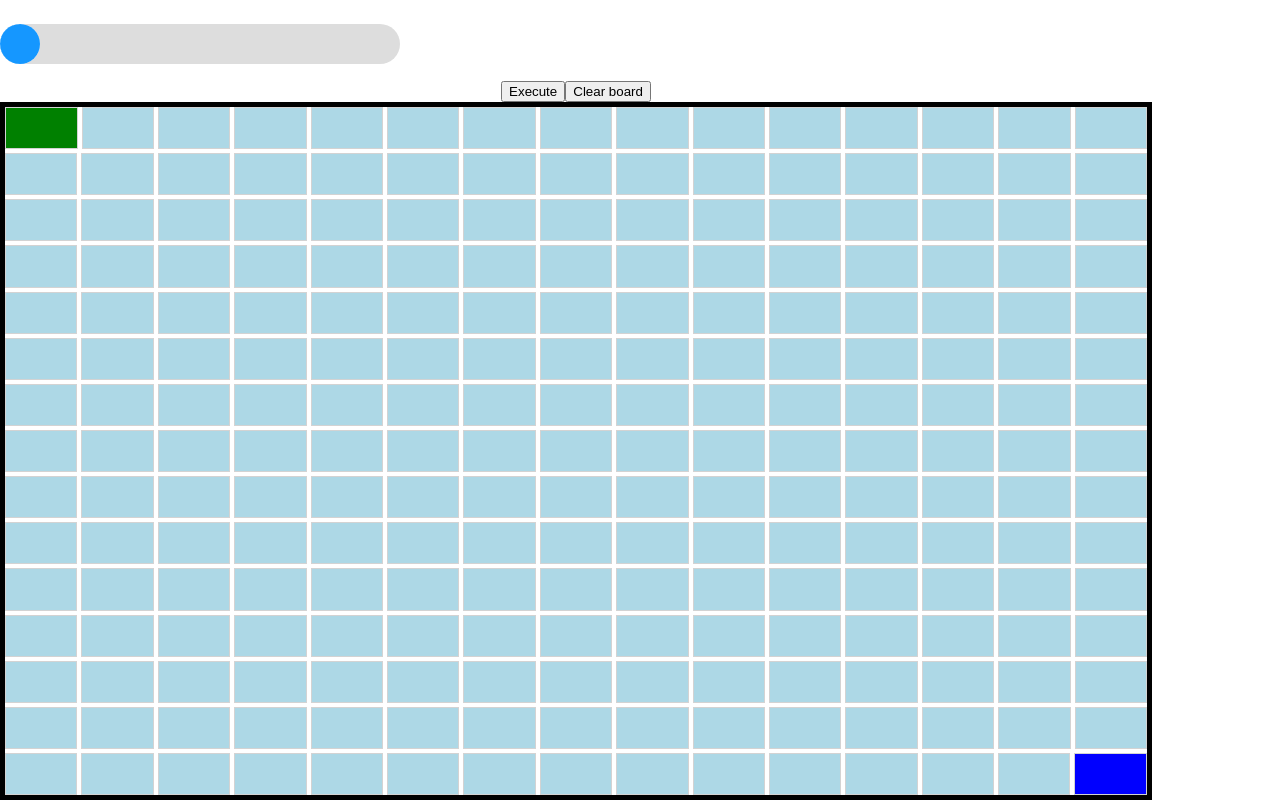
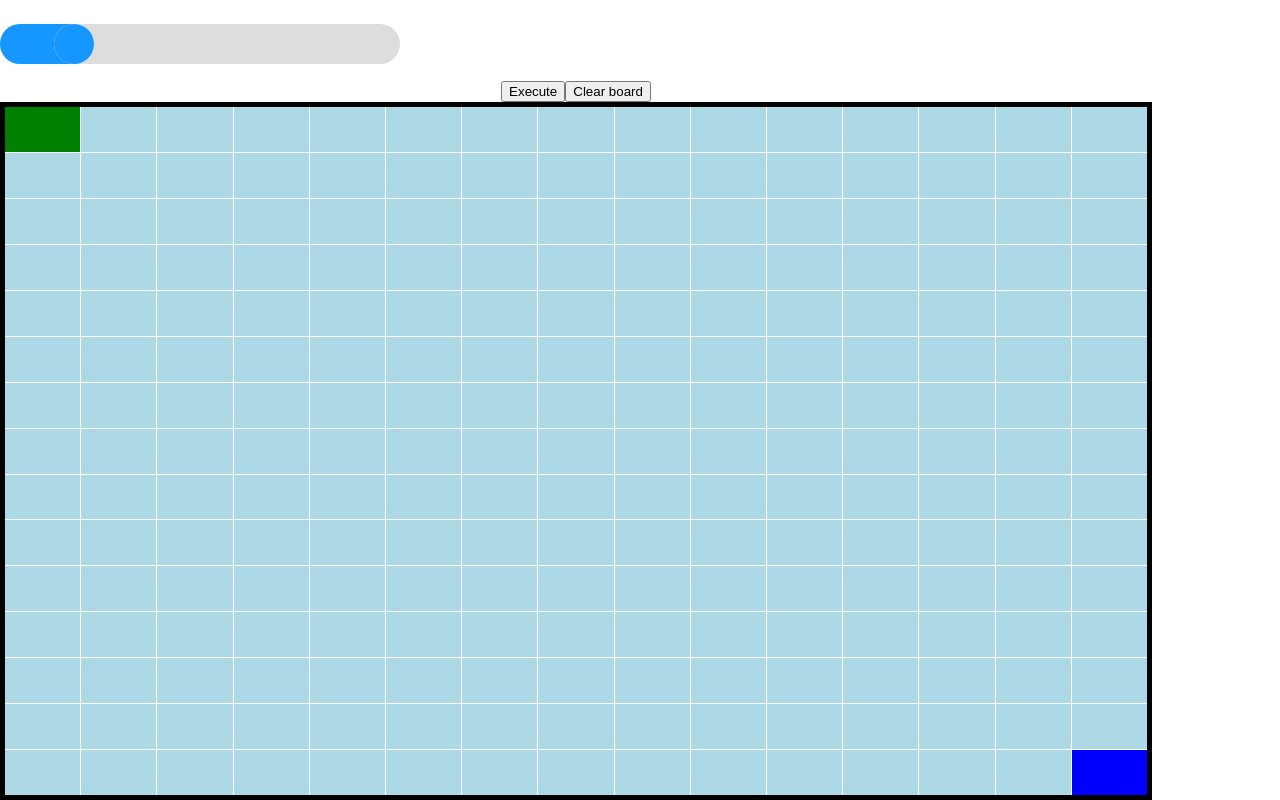
Before and after one commit to NenkoPakov/AlgorithmsVisualizer, a React (Create React App) app: page / in a window 1280 px wide. Built offline with nearby package versions, Linux system fonts and the light colour scheme.

Commit message:
Got the slider working

```diff
--- a/src/App.tsx
+++ b/src/App.tsx
@@ -17,45 +17,26 @@ const BoardContainer = styled.section`
 function App() {
   const INITIAL_SIZE = 15;
 
-  const [boardSize, setBoardSize] = useState<number>(0);
-  const [rows, setRows] = useState(INITIAL_SIZE);
-  const [cols, setCols] = useState(INITIAL_SIZE);
+  const [boardSize, setBoardSize] = useState<number>(INITIAL_SIZE);
 
 
-  // const setBoardSize = (event: any) => {
-  //   // If the user presses the "Enter" key on the keyboard
-  //   // if (event.key === "Enter")
-  //   {
+  const handleSliderUpdate = (sliderValue: number) => {
+    const minSize = 10;
+    const maxSize = 50;
+    const ratio = maxSize - minSize;
+    const newSize = minSize + Math.ceil(ratio * sliderValue / 100);
 
-  //     // Cancel the default action, if needed
-  //     // event.preventDefault();
-
-  //     if (event.target.name == 'rows-input') {
-  //       setRows(event.target.value);
-  //       console.log("rows")
-  //       console.log(event.target.value)
-  //     } else {
-  //       setCols(event.target.value);
-  //       console.log("cols")
-  //       console.log(event.target.value)
-  //     }
-  //   }
-  // }
-
-  useEffect(() => {
-    setRows(INITIAL_SIZE + boardSize / 10);
-    setCols(INITIAL_SIZE + boardSize / 10);
-  }, [boardSize])
+    setBoardSize(newSize);
+  }
 
   return (
-    //React could deal approximately fast with board 30 by 30 not larger
     <React.Fragment>
       {/* <input  key='rows-input' name='rows-input' onChange={(e) => setBoardSize(e)} defaultValue={INITIAL_SIZE} type="number" />
       <input  key='cols-input'  name='cols-input' onChange={(e) => setBoardSize(e)} defaultValue={INITIAL_SIZE} type="number" /> */}
-      <RangeSlider boardSize={boardSize} updateBoardSize={setBoardSize} />
+      <RangeSlider boardSize={boardSize} updateBoardSize={handleSliderUpdate} />
       <BoardContainer>
-        <Board size={INITIAL_SIZE} algorithmFunc={breadthFirstSearch} ></Board>
-        {/* <Board size={INITIAL_SIZE} algorithmFunc={greedyBestFirstSearch} ></Board> */}
+        {/* <Board size={boardSize} algorithmFunc={breadthFirstSearch} ></Board> */}
+        <Board size={boardSize} algorithmFunc={greedyBestFirstSearch} ></Board>
       </BoardContainer>
     </React.Fragment>
   );
--- a/src/components/Board.tsx
+++ b/src/components/Board.tsx
@@ -1,11 +1,11 @@
 import Cell from './Cell';
-import React from 'react';
+import React, { useEffect, useState } from 'react';
 import styled from 'styled-components';
 import { ComeFrom, ComeFromData, Props } from '../interfaces/Board.interface';
 import { Node } from '../interfaces/Cell.interface';
 import BoardProvider from './BoardContext';
 
-const TIMEOUT_MILLISECONDS = 20;
+const TIMEOUT_MILLISECONDS = 100;
 
 const createDelay = async () => {
     return new Promise(resolve => setTimeout(resolve, TIMEOUT_MILLISECONDS));
@@ -30,7 +30,7 @@ display: flex;
 flex-basis:100%;
 flex-direction:column;
 border:5px solid black;
-gap:4px;
+gap:1px;
 `;
 
 const RowWrapper = styled.div`
@@ -39,7 +39,7 @@ position:relative;
 display: flex;
 flex-basis:100%;
 flex-direction:row;
-gap:4px;
+gap:1px;
 `;
 
 const getBooleanMatrixInitValue = (size: number) => {
@@ -154,9 +154,13 @@ const destroyWall = (targetNode: Node, wallStartNode: Node, wallNodes: boolean[]
     // return proposedNodes;
 }
 
-const matrixDeepCopy = (matrix: boolean[][]) => {
-    return JSON.parse(JSON.stringify(matrix)) as boolean[][];
+const matrixDeepCopy = (matrix: boolean[][]|number[][]) => {
+    return JSON.parse(JSON.stringify(matrix));
 }
+
+// const booleanMatrixDeepCopy = (matrix: boolean[][]) => {
+//     return JSON.parse(JSON.stringify(matrix)) as boolean[][];
+// }
 
 interface State {
     startNode: Node,
@@ -173,6 +177,7 @@ interface State {
 }
 
 export const ActionTypes = {
+    UPDATE_SIZE:'updateSize',
     CLEAR_MATRIX: 'clearMatrix',
     CLEAR_SOLUTION: 'clearSolution',
     SET_VISITED_NODE: 'setVisitedNode',
@@ -194,10 +199,14 @@ export const ActionTypes = {
 function reducer(state: State, action: any) {
     switch (action.type) {
         case ActionTypes.CLEAR_MATRIX:
-            return { ...state, visitedNodes: matrixDeepCopy(action.payload),frontierNodes: matrixDeepCopy(action.payload), pathNodes: matrixDeepCopy(action.payload), wallNodes: matrixDeepCopy(action.payload) };
+            return { ...state, visitedNodes: matrixDeepCopy(action.payload) as boolean[][], frontierNodes: matrixDeepCopy(action.payload) as boolean[][], pathNodes: matrixDeepCopy(action.payload) as boolean[][], wallNodes: matrixDeepCopy(action.payload) as boolean[][] };
+
+        case ActionTypes.UPDATE_SIZE:
+            let {booleanMatrix, numericMatrix} = action.payload;
+            return { ...state, visitedNodes: matrixDeepCopy(booleanMatrix) as boolean[][], frontierNodes: matrixDeepCopy(booleanMatrix) as boolean[][], pathNodes: matrixDeepCopy(booleanMatrix) as boolean[][], wallNodes: matrixDeepCopy(booleanMatrix) as boolean[][], nodeValues: matrixDeepCopy(numericMatrix) as number[][] };
 
         case ActionTypes.CLEAR_SOLUTION:
-            return { ...state, visitedNodes: matrixDeepCopy(action.payload), pathNodes: matrixDeepCopy(action.payload) };
+            return { ...state, visitedNodes: matrixDeepCopy(action.payload) as boolean[][], pathNodes: matrixDeepCopy(action.payload) as boolean[][] };
 
         case ActionTypes.SET_VISITED_NODE:
             let { row: visitedRow, col: visitedCol }: Node = action.payload;
@@ -304,6 +313,10 @@ function reducer(state: State, action: any) {
 }
 
 function Board({ size, algorithmFunc }: Props) {
+    const [, updateState] = React.useState<any>();
+    const forceUpdate = React.useCallback(() => updateState({}), []);
+
+
     const initState = {
         startNode: { row: 0, col: 0 },
         finishNode: { row: size - 1, col: size - 1 },
@@ -320,56 +333,60 @@ function Board({ size, algorithmFunc }: Props) {
 
     const [state, dispatch] = React.useReducer(reducer, initState);
 
-    const extractSolutionData = (comeFrom: ComeFrom, startNode: Node, finishNode: Node) => {
-        // the algorithm has been updated again, so we have to clear the latest found path
-        if (state.visitedNodes.some(row => row.includes(true))) {
-            dispatch({ type: ActionTypes.CLEAR_SOLUTION, payload: getBooleanMatrixInitValue(size) });
-        }
+    useEffect(() => {
+        dispatch({ type: ActionTypes.UPDATE_SIZE, payload: {booleanMatrix:getBooleanMatrixInitValue(size), numericMatrix:getNumericMatrixInitValue(size) }});
+     }, [size])
 
-        const recentlyVisitedNodes: { frontier: Node, parent: Node | undefined, value: number }[] = Object.keys(comeFrom).map(currentKey => {
-            let frontier = splitNodePosition(currentKey);
-            let parent = comeFrom[currentKey].parent ? splitNodePosition(comeFrom[currentKey].parent!) : undefined;
-            let value: number = comeFrom[currentKey].value;
+    // const extractSolutionData = (comeFrom: ComeFrom, startNode: Node, finishNode: Node) => {
+    //     // the algorithm has been updated again, so we have to clear the latest found path
+    //     if (state.visitedNodes.some(row => row.includes(true))) {
+    //         dispatch({ type: ActionTypes.CLEAR_SOLUTION, payload: getBooleanMatrixInitValue(size) });
+    //     }
 
-            return { frontier, parent, value };
-        });
+    //     const recentlyVisitedNodes: { frontier: Node, parent: Node | undefined, value: number }[] = Object.keys(comeFrom).map(currentKey => {
+    //         let frontier = splitNodePosition(currentKey);
+    //         let parent = comeFrom[currentKey].parent ? splitNodePosition(comeFrom[currentKey].parent!) : undefined;
+    //         let value: number = comeFrom[currentKey].value;
 
-        recentlyVisitedNodes.forEach((node, i) => {
-            setTimeout(() => {
-                dispatch({ type: ActionTypes.SET_FRONTIER_NODE, payload: node.frontier });
-                dispatch({ type: ActionTypes.SET_VISITED_NODE, payload: node.parent });
-                dispatch({ type: ActionTypes.SET_NODE_VALUE, payload: node });
-            },
-                i * TIMEOUT_MILLISECONDS
-            )
-        });
+    //         return { frontier, parent, value };
+    //     });
+
+    //     recentlyVisitedNodes.forEach((node, i) => {
+    //         setTimeout(() => {
+    //             dispatch({ type: ActionTypes.SET_FRONTIER_NODE, payload: node.frontier });
+    //             dispatch({ type: ActionTypes.SET_VISITED_NODE, payload: node.parent });
+    //             dispatch({ type: ActionTypes.SET_NODE_VALUE, payload: node });
+    //         },
+    //             i * TIMEOUT_MILLISECONDS
+    //         )
+    //     });
 
 
-        //go through each node from comeFrom until the startNode is not reached
-        let currentNode: ComeFromData = comeFrom[`${finishNode.row}-${finishNode.col}`];
+    //     //go through each node from comeFrom until the startNode is not reached
+    //     let currentNode: ComeFromData = comeFrom[`${finishNode.row}-${finishNode.col}`];
 
-        let startNodeText: string = `${startNode.row}-${startNode.col}`;
-        const path: Node[] = [];
+    //     let startNodeText: string = `${startNode.row}-${startNode.col}`;
+    //     const path: Node[] = [];
 
-        while (currentNode.parent != startNodeText && currentNode) {
-            let parent: string = currentNode.parent!;
+    //     while (currentNode.parent != startNodeText && currentNode) {
+    //         let parent: string = currentNode.parent!;
 
-            let parentData = parent.split('-');
-            let row = parseInt(parentData[0]);
-            let col = parseInt(parentData[1]);
+    //         let parentData = parent.split('-');
+    //         let row = parseInt(parentData[0]);
+    //         let col = parseInt(parentData[1]);
 
-            path.push({ row, col });
+    //         path.push({ row, col });
 
-            currentNode = comeFrom[parent];
-        }
-        path.forEach((node, i) => {
-            setTimeout(
-                () => dispatch({ type: ActionTypes.SET_PATH_NODE, payload: node }),
-                (recentlyVisitedNodes.length + i) * TIMEOUT_MILLISECONDS
-            )
-        });
+    //         currentNode = comeFrom[parent];
+    //     }
+    //     path.forEach((node, i) => {
+    //         setTimeout(
+    //             () => dispatch({ type: ActionTypes.SET_PATH_NODE, payload: node }),
+    //             (recentlyVisitedNodes.length + i) * TIMEOUT_MILLISECONDS
+    //         )
+    //     });
 
-    }
+    // }
 
     const executeAlgorithm = async () => {
         clearTimers();
@@ -377,10 +394,10 @@ function Board({ size, algorithmFunc }: Props) {
         for (const lastComeFrom of algorithmFunc(state.wallNodes, state.startNode, state.finishNode)) {
             const recentlyVisitedNodes: { frontier: Node, parent: Node | undefined, value: number }[] = Object.keys(lastComeFrom).map(currentKey => {
                 let frontier = splitNodePosition(currentKey);
-            let parent = lastComeFrom[currentKey].parent ? splitNodePosition(lastComeFrom[currentKey].parent!) : undefined;
-            let value: number = lastComeFrom[currentKey].value;
+                let parent = lastComeFrom[currentKey].parent ? splitNodePosition(lastComeFrom[currentKey].parent!) : undefined;
+                let value: number = lastComeFrom[currentKey].value;
 
-            return { frontier, parent, value };
+                return { frontier, parent, value };
             });
 
             for (const node of recentlyVisitedNodes) {
--- a/src/components/Free.tsx
+++ b/src/components/Free.tsx
@@ -14,8 +14,8 @@ background-color:${(props: IFreeNode) => props.isVisited
                                                   ? 'white'
                                                   : 'lightblue'};
 box-sizing: border-box;
-border:${(props: IFreeNode) => props.isFrontier?'solid 2px blue':''};
-/* transition: background-color 1s ease-out ; */
+outline:${(props: IFreeNode) => props.isFrontier?'solid 0.5px blue':''};
+transition: background-color 1.5s ease-out ;
 
 :hover{
   background-color:black ;
--- a/src/components/RangeSlider.tsx
+++ b/src/components/RangeSlider.tsx
@@ -117,7 +117,7 @@ const SizeIndicator = styled.h4`
 
 function RangeSlider({boardSize, updateBoardSize}:any) {
     return <React.Fragment>
-        <Slider type="range" onChange={(e: any) => updateBoardSize((parseInt(e.target.value)/5)+10)} defaultValue={boardSize} />
+        <Slider type="range" onChange={(e: any) => updateBoardSize((parseInt(e.target.value)))} defaultValue={boardSize} />
         {/* <SizeIndicatorContainer >
             <SizeIndicatorSubContainer>
                 <SizeIndicator>
--- a/src/global.js
+++ b/src/global.js
@@ -5,7 +5,7 @@ export const NodeBase = css`
 
 flex-basis:100%;
 position:relative;
-border:.5px solid lightgrey;
+/* border:.5px solid lightgrey; */
 cursor:pointer;
 `;
 
@@ -15,6 +15,6 @@ justify-content: center;
 align-items:center;
 color:black;
 
-font-size:1rem;
+/* font-size:1rem; */
 /* font-weight:bold; */
 `;
```
